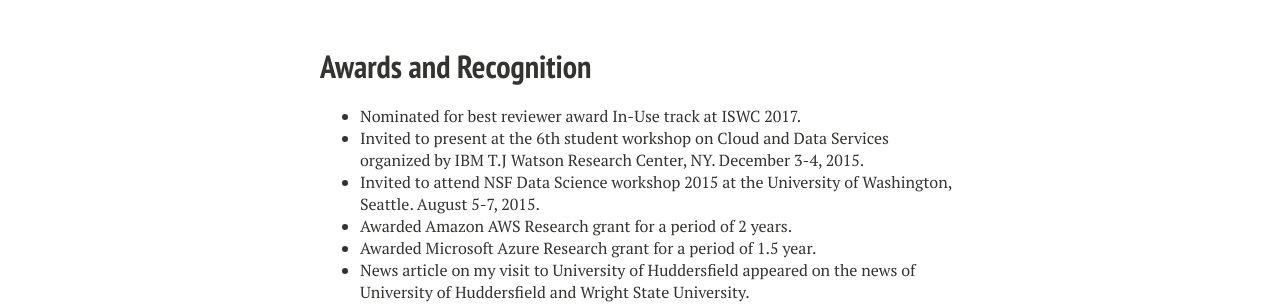
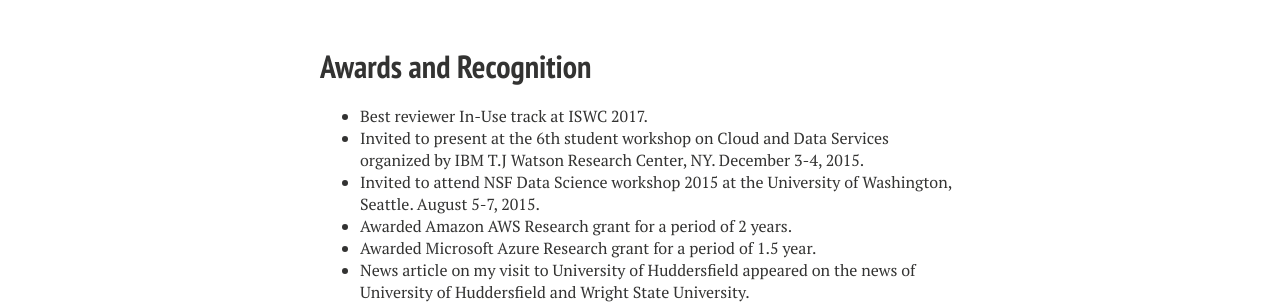
Before and after one commit to raghavam/raghavam.github.io, a Jekyll site: the page built from awards-activities.md, in a window 1280 px wide. Shown: the part 1565-1869 px from the top of the page. Built offline with Jekyll 4.4.1, drawn with Linux system fonts in a browser that asks for light colours; nearby versions of some CDN libraries.

Commit message:
fixed the best reviewer award

```diff
--- a/awards-activities.md
+++ b/awards-activities.md
@@ -51,8 +51,8 @@ share: false
 Awards and Recognition
 ==========
 
-* Nominated for best reviewer award In-Use track at ISWC 2017.
-* Invited to present at the 6th student workshop on Cloud and Data Services  organized by IBM T.J Watson Research Center, NY. December 3-4, 2015.
+* Best reviewer In-Use track at ISWC 2017.
+* Invited to present at the 6th student workshop on Cloud and Data Services organized by IBM T.J Watson Research Center, NY. December 3-4, 2015.
 * Invited to attend NSF Data Science workshop 2015 at the University of Washington, Seattle. August 5-7, 2015.
 * Awarded Amazon AWS Research grant for a period of 2 years.
 * Awarded Microsoft Azure Research grant for a period of 1.5 year.
```
